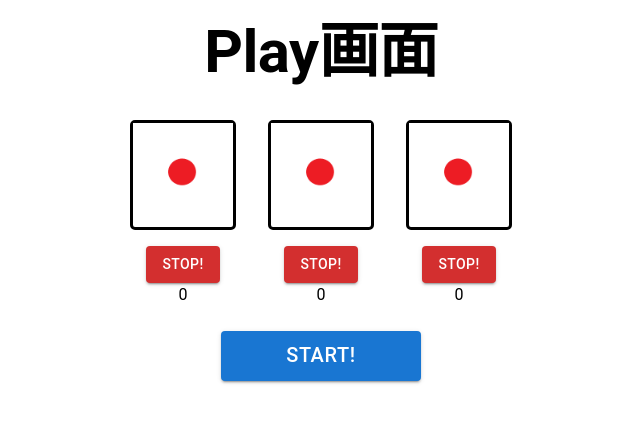
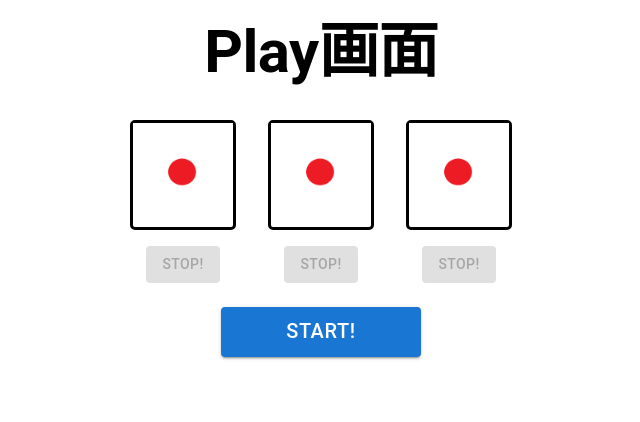
Before and after one commit to yukinanonext/tintiro, a React (Create React App) app: page /tintiro/play in a window 1280 px wide. Shown: the top 422 px of the page, without its empty margins (319-959 px from the left). Built offline with nearby package versions, Linux system fonts and the light colour scheme.

Commit message:
ボタンにdisable条件を追加

```diff
--- a/src/molecules/Sai.tsx
+++ b/src/molecules/Sai.tsx
@@ -49,11 +49,14 @@ export const Sai = ({ isRun, stopImg }: SaiProps) => {
           />
         </Box>
       </Box>
-      <Button variant="contained" color="error" onClick={stopImg}>
+      <Button
+        variant="contained"
+        color="error"
+        onClick={stopImg}
+        disabled={isRun ? false : true}
+      >
         STOP!
       </Button>
-
-      <Typography>{saiNumber}</Typography>
     </div>
   );
 };
--- a/src/organisms/SaiContainer.tsx
+++ b/src/organisms/SaiContainer.tsx
@@ -4,21 +4,26 @@ import { Sai } from "../molecules/Sai";
 
 export const SaiContainer = () => {
   const [isRun, setIsRun] = useState<boolean[]>([false, false, false]);
+  const [restSpinSaiNumber, setRestSpinSaiNumber] = useState<number>(0);
 
   const stopImg1 = () => {
     setIsRun(isRun.map((value, index) => (index === 0 ? false : value)));
+    setRestSpinSaiNumber(restSpinSaiNumber - 1);
   };
 
   const stopImg2 = () => {
     setIsRun(isRun.map((value, index) => (index === 1 ? false : value)));
+    setRestSpinSaiNumber(restSpinSaiNumber - 1);
   };
 
   const stopImg3 = () => {
     setIsRun(isRun.map((value, index) => (index === 2 ? false : value)));
+    setRestSpinSaiNumber(restSpinSaiNumber - 1);
   };
 
   const changeImg = () => {
     setIsRun([true, true, true]);
+    setRestSpinSaiNumber(3);
   };
 
   return (
@@ -34,6 +39,7 @@ export const SaiContainer = () => {
         variant="contained"
         sx={{ width: 200, height: 50, fontSize: "20px", marginTop: 3 }}
         onClick={changeImg}
+        disabled={restSpinSaiNumber > 0 ? true : false}
       >
         START!
       </Button>
```
